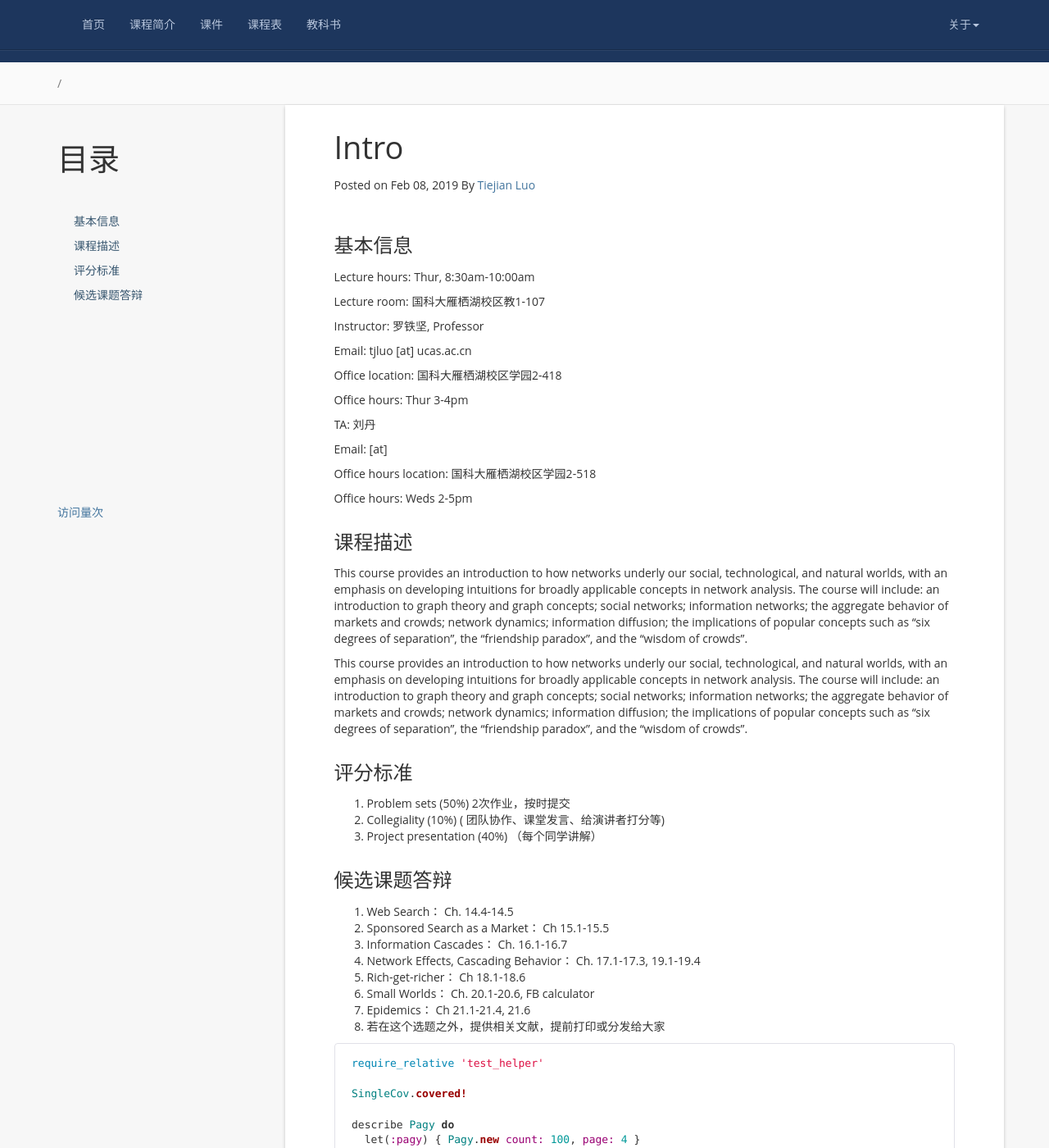
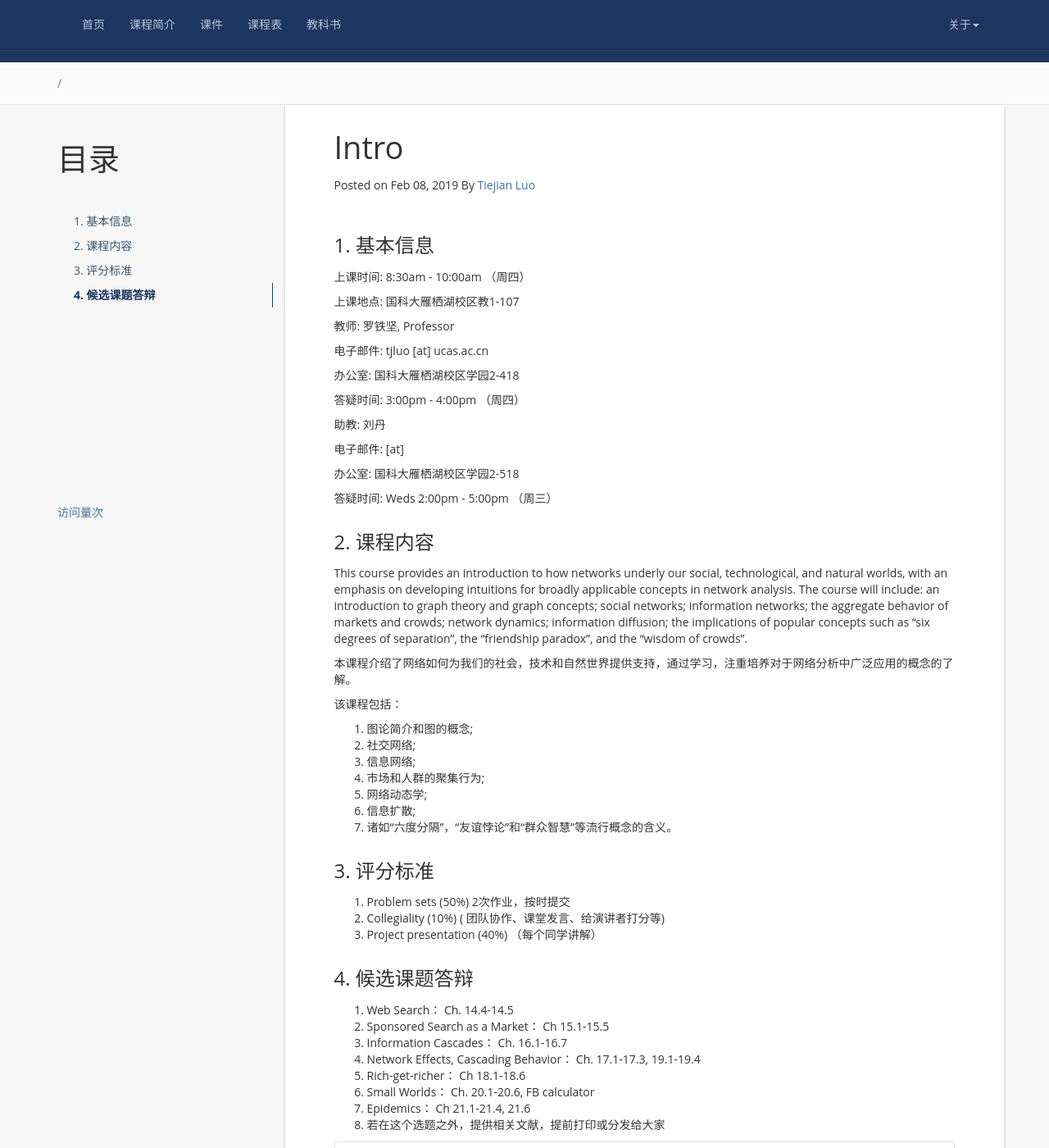
Before and after one commit to tjluo-ucas/ns, a Jekyll site: the page built from _posts/2019-02-08-intro.md, in a window 1280 px wide and 1400 px high, scrolled down 208 px. Shown: the whole window at 82% size. Built offline with Jekyll 4.4.1, drawn with Linux system fonts in a browser that asks for light colours; nearby versions of some CDN libraries; a script that is not in the unit is left out; comment, search, counter and statistics services are not loaded.

Commit message:
Update 2019-02-08-intro.md

```diff
--- a/_posts/2019-02-08-intro.md
+++ b/_posts/2019-02-08-intro.md
@@ -7,39 +7,49 @@ date:   2019-02-08 08:00:01 +0800
 * content
 {:toc}
 
-### 基本信息
+### 1. 基本信息
 
-Lecture hours: Thur, 8:30am-10:00am
+上课时间: 8:30am - 10:00am （周四）
 
-Lecture room: 国科大雁栖湖校区教1-107
+上课地点: 国科大雁栖湖校区教1-107
 
-Instructor: 罗铁坚, Professor
+教师: 罗铁坚, Professor
 
-Email: tjluo [at] ucas.ac.cn
+电子邮件: tjluo [at] ucas.ac.cn
 
-Office location: 国科大雁栖湖校区学园2-418
+办公室: 国科大雁栖湖校区学园2-418
 
-Office hours: Thur 3-4pm
+答疑时间: 3:00pm - 4:00pm （周四）
 
-TA: 刘丹
+助教: 刘丹
 
-Email:  [at]
+电子邮件:  [at]
 
-Office hours location: 国科大雁栖湖校区学园2-518
+办公室: 国科大雁栖湖校区学园2-518
 
-Office hours: Weds 2-5pm
+答疑时间: Weds 2:00pm - 5:00pm （周三）
 
-### 课程描述
-This course provides an introduction to how networks underly our social, technological, and natural worlds, with an emphasis on developing intuitions for broadly applicable concepts in network analysis. The course will include: an introduction to graph theory and graph concepts; social networks; information networks; the aggregate behavior of markets and crowds; network dynamics; information diffusion; the implications of popular concepts such as "six degrees of separation", the "friendship paradox", and the "wisdom of crowds".
+### 2. 课程内容
 
 This course provides an introduction to how networks underly our social, technological, and natural worlds, with an emphasis on developing intuitions for broadly applicable concepts in network analysis. The course will include: an introduction to graph theory and graph concepts; social networks; information networks; the aggregate behavior of markets and crowds; network dynamics; information diffusion; the implications of popular concepts such as "six degrees of separation", the "friendship paradox", and the "wisdom of crowds".
 
-### 评分标准
+本课程介绍了网络如何为我们的社会，技术和自然世界提供支持，通过学习，注重培养对于网络分析中广泛应用的概念的了解。
+
+该课程包括：
+1. 图论简介和图的概念;
+2. 社交网络;
+3. 信息网络;
+4. 市场和人群的聚集行为;
+5. 网络动态学;
+6. 信息扩散;
+7. 诸如“六度分隔”，“友谊悖论”和“群众智慧”等流行概念的含义。
+
+### 3. 评分标准
 1. Problem sets (50%) 2次作业，按时提交
 2. Collegiality (10%) ( 团队协作、课堂发言、给演讲者打分等)
 3. Project presentation (40%) （每个同学讲解）
 
-### 候选课题答辩
+### 4. 候选课题答辩
 1. Web Search： Ch. 14.4-14.5
 2. Sponsored Search as a Market： Ch 15.1-15.5
 3. Information Cascades： Ch. 16.1-16.7
```
